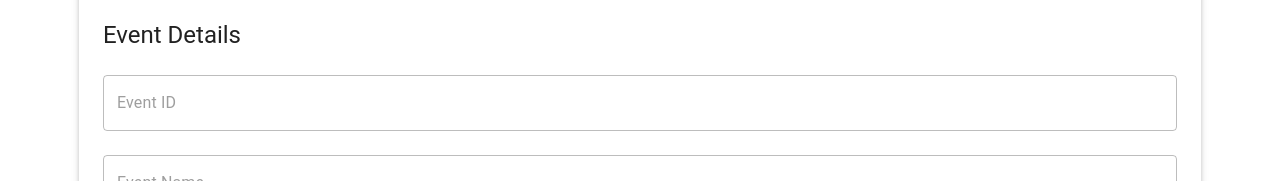
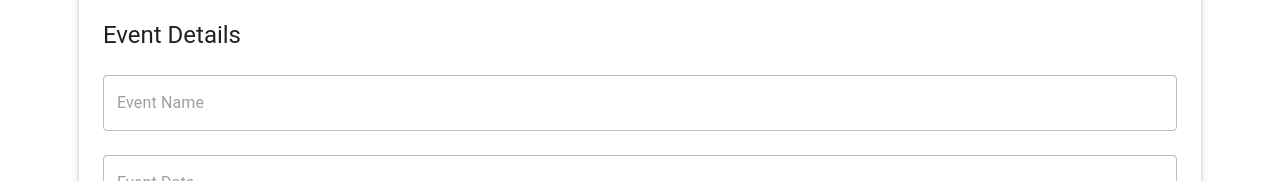
Before and after one commit to Creatio369/UAT_Event_Registration_Form, a React (Create React App) app: page / in a window 1280 px wide. Shown: the part 149-330 px from the top of the page. Built offline with nearby package versions, Linux system fonts and the light colour scheme.

Commit message:
Updated form logic to include eventId and rebuilt the app

```diff
--- a/src/App.js
+++ b/src/App.js
@@ -134,15 +134,6 @@ const EventRegistrationForm = () => {
           <Typography variant="h5" className="pt-6 pb-2">
             Event Details
           </Typography>
-
-          <TextField
-             fullWidth
-             margin="normal"
-             label="Event ID"
-             name="eventId"
-             value={formData.eventId}
-             disabled
-          />
 
           <TextField
             fullWidth
```
Also changed, not shown: 7 other files (tests, documents, lock files or other folders).
